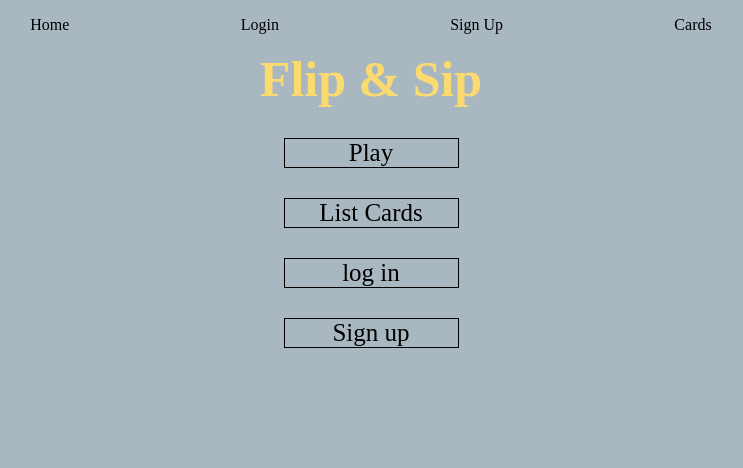
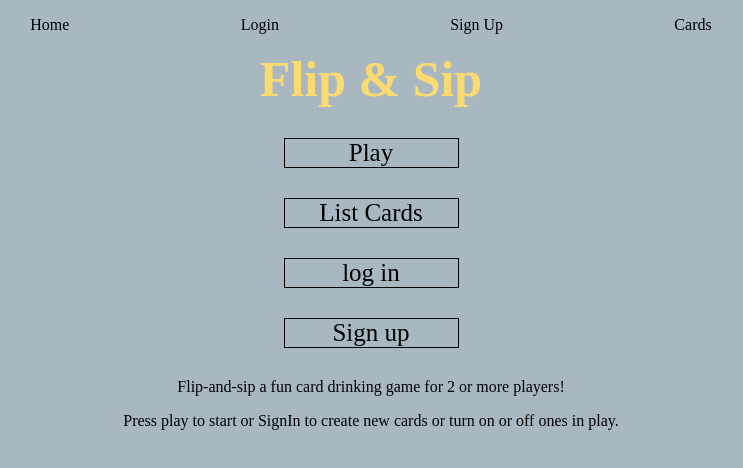
Before and after one commit to jcharles22/flip-and-sip, a React (Create React App) app: page / in a window 1280 px wide. Shown: the top 468 px of the page, without its empty margins (269-1012 px from the left). Built offline with nearby package versions, Linux system fonts and the light colour scheme; no server answers.

Commit message:
push history on signup button

```diff
--- a/src/App.js
+++ b/src/App.js
@@ -35,7 +35,7 @@ export default class App extends Component {
 
         <Route path='/LogIn' exact component={({history}) => <Login history={history} />}/>
 
-        <Route path='/Signup' exact component={Signup}/>
+        <Route path='/Signup' exact component={({history}) => <Signup history={history} />}/>
 
         <Route path='/StartScreen' exact component={StartScreen}/>
         <Route path='/DeckScreen' exact component={DeckScreen} />
--- a/src/component/DeckScreen.js
+++ b/src/component/DeckScreen.js
@@ -8,7 +8,7 @@ export default class DeckScreen extends Component {
     render() {
         return (
             <>
-                <p>Choose a deck to play with</p>
+                <p className='description'>Choose a deck to play with</p>
                 <div className='deck'>
                     {this.context.decks.map((deck) => {
                         return(
--- a/src/component/Home.js
+++ b/src/component/Home.js
@@ -31,6 +31,9 @@ export default class Home extends Component {
                     <Link to ="/CardList">List Cards</Link>
                     {this.context.loggedIn ? this.renderLoggedin() : this.renderLoggedOut()}
                 </section>
+                <p className='description'>Flip-and-sip a fun card drinking game for 2 or more players!</p>
+                <p className='description'>Press play to start or SignIn to create new cards or turn on or off ones in play.</p>
+
             </div>
         )
     }
--- a/src/component/Signup.js
+++ b/src/component/Signup.js
@@ -49,6 +49,7 @@ export default class Signup extends Component {
             user_name,
             password
         })
+            .then(res => this.props.history.push('/Login'))
             .catch(res => {
                 this.setState({ error: res.error })
             })
--- a/src/contexts/CardListContext.js
+++ b/src/contexts/CardListContext.js
@@ -198,7 +198,7 @@ export class CardListProvider extends Component {
                                 }
                             })
 
-
+        for(let i = 0; i< 350; i++) {
         fetch(`${config.API_ENDPOINT}/card`, {
           method: 'POST',
           headers: {
@@ -214,6 +214,7 @@ export class CardListProvider extends Component {
         }
 
         )
+    }
         setTimeout(()=> {this.setCards(); }, 1000)
     }
 
--- a/src/css/Home.css
+++ b/src/css/Home.css
@@ -13,3 +13,6 @@
     background-color: grey;
     color:white;
 }
+.description{
+    text-align: center;
+}
```
